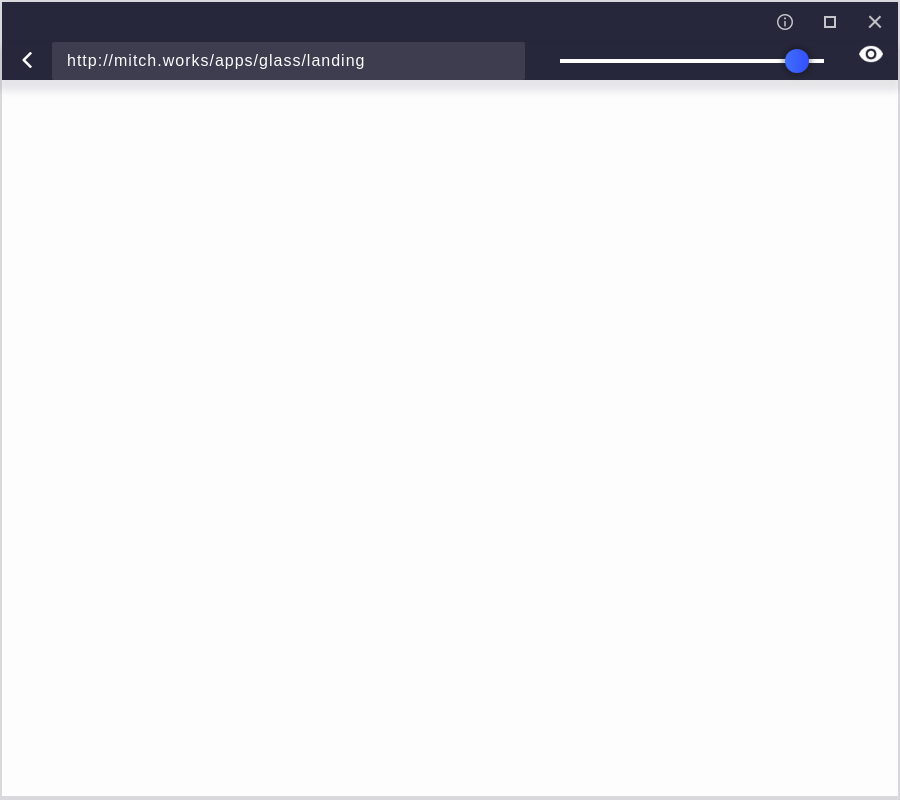
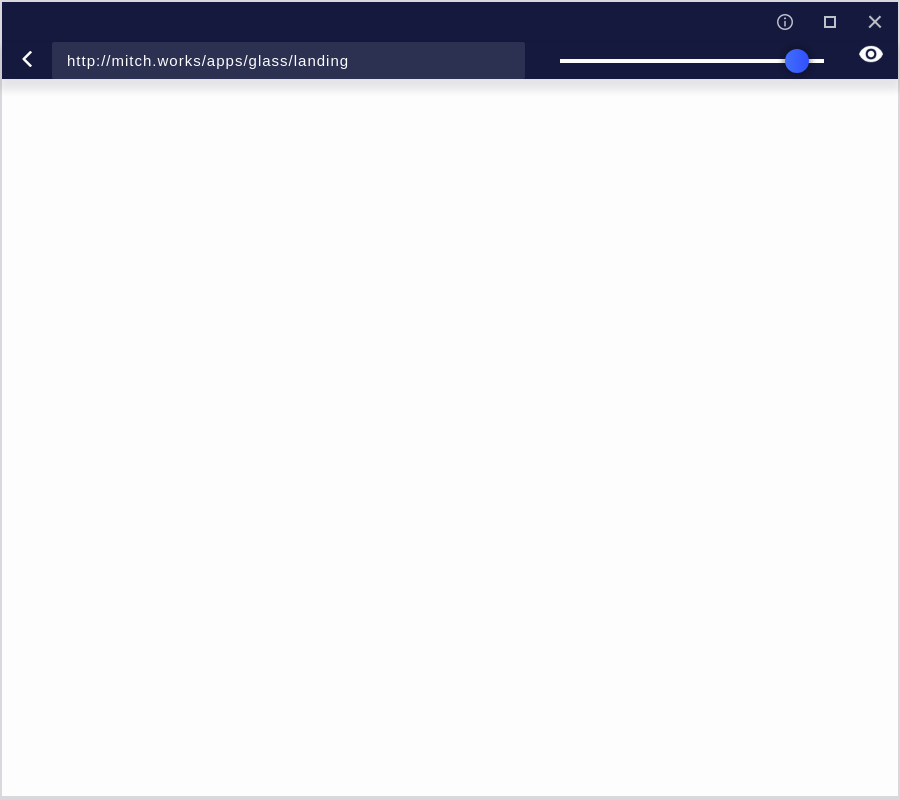
Before and after one commit to mitchas/glass-browser, an Electron app: page index.html in a window 900 px wide. Drawn offline with nearby package versions, Linux system fonts and the light colour scheme.

Commit message:
Fixed bug with YouTube URLS. Now only Watch urls redirect to embed

```diff
--- a/package.json
+++ b/package.json
@@ -1,5 +1,5 @@
 {
-  "name": "Glass Browser",
+  "name": "GlassBrowser",
   "version": "0.5.0",
   "description": "A floating transparent desktop browser.",
   "main": "main.js",
@@ -17,5 +17,7 @@
     "electron": "~1.7.11",
     "electron-rebuild": "^1.7.3"
   },
-  "dependencies": {}
+  "dependencies": {
+    "npm-check-updates": "^2.14.2"
+  }
 }
--- a/scripts/scripts.js
+++ b/scripts/scripts.js
@@ -58,7 +58,7 @@ function loadURL(){
 
 function loadPage(url){
     console.log("Loading " + url);
-    if(url.indexOf("youtube") >= 0 || url.indexOf("YOUTUBE") >= 0 || url.indexOf("YouTube") >= 0){
+    if (url.toLowerCase().indexOf("youtube.com/watch") >= 0){
         var youtubeID = url.substring(url.indexOf("v=") + 2);
         youtubeID = youtubeID.split('&')[0];
         var youtubeURL = "https://www.youtube.com/embed/" + youtubeID;
--- a/styles/universal/base.scss
+++ b/styles/universal/base.scss
@@ -57,7 +57,7 @@ body{
     left: 2px;
     z-index: 1000000;
     background-color: #1167f1;
-    background-color: rgba(30,30,50,1);
+    background-color: #0A0F34;
     box-sizing: border-box;
     padding: 0px 15px 0 0;
     width: 100%;
@@ -99,7 +99,7 @@ body{
             width: 100%;
             // width: 90%;
             margin: 0;
-            font-size: 16px;
+            font-size: 15px;
             padding: 10px 15px 10px 15px;
             font-weight: 500;
             letter-spacing: 1px;
--- a/styles/universal/nav.scss
+++ b/styles/universal/nav.scss
@@ -9,8 +9,7 @@
     z-index: 5000;
     background-color: white;
     z-index: 5000000;
-    background-color: rgba(30,30,50,1);
-
+    background-color: #0A0F34;
 
     .app-label{
         display: none;
```
Also changed, not shown: README.md, styles/app.css, styles/app.min.css (deleted), styles/variables.css (added), 3 other files.
